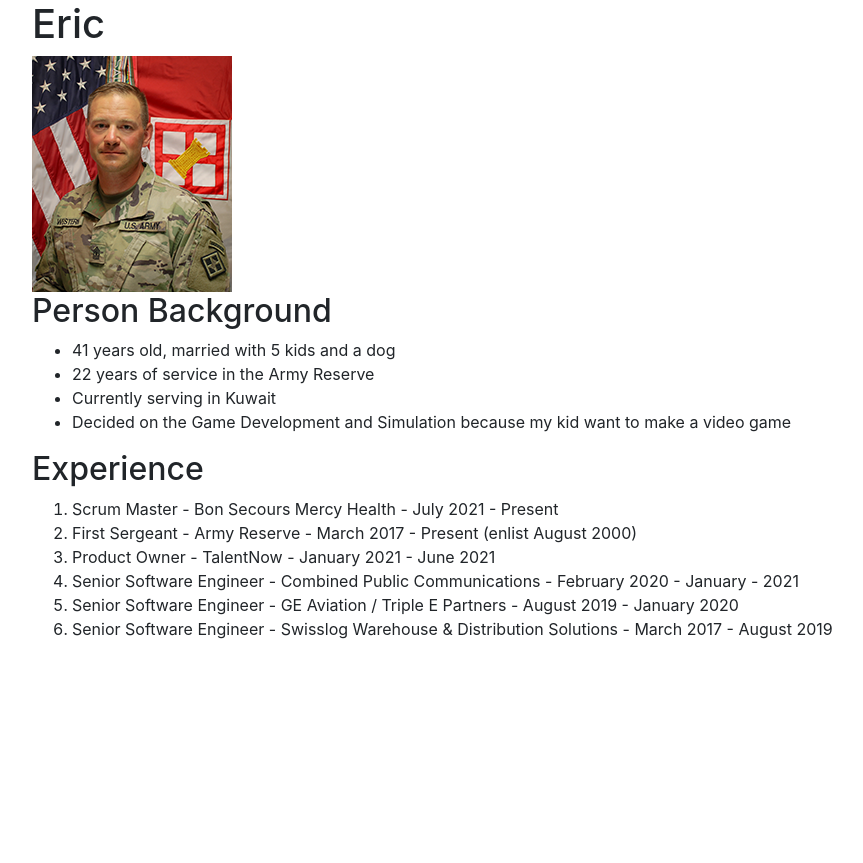
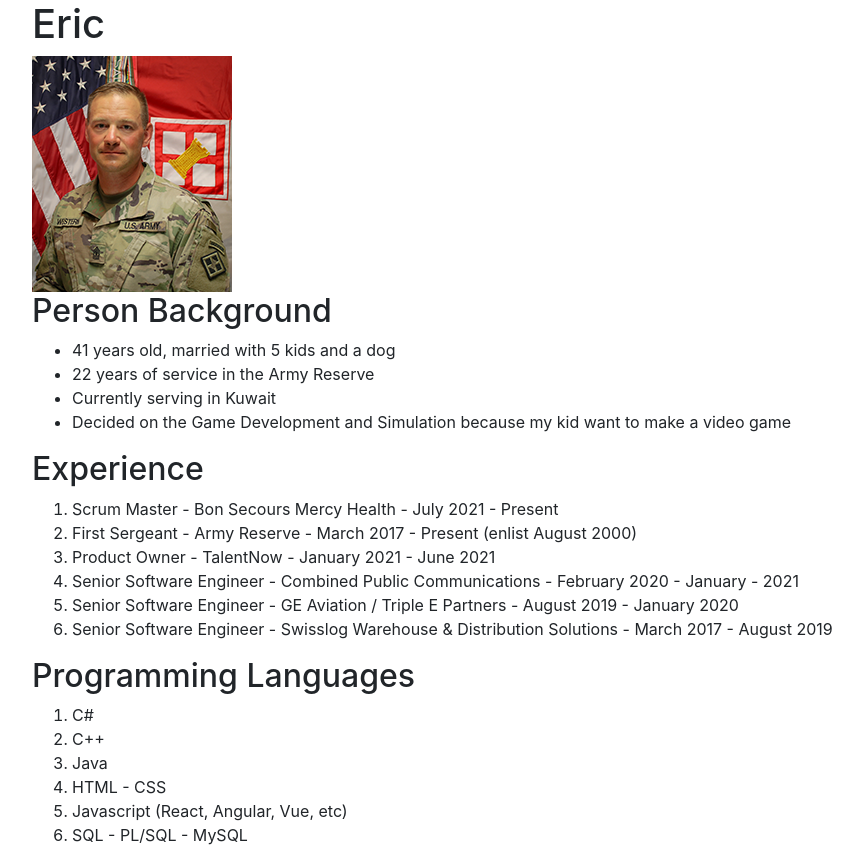
Before and after one commit to it3049c-fall22-henderson/online-portfolio-ericwestern, a website: page index.html in a window 1280 px wide. Shown: the whole page, without its empty margins (53-916 px from the left). Before the commit the page ends 800 px from the top, so only its background shows below. Drawn offline with nearby package versions, Linux system fonts and the light colour scheme.

Commit message:
added programming languages

```diff
--- a/index.html
+++ b/index.html
@@ -40,6 +40,18 @@
       </ol>
     </div>
 
+    <div class="section" id="programmingLanguages">
+      <h2>Programming Languages</h2>
+      <ol>
+        <li>C#</li>
+        <li>C++</li>
+        <li>Java</li>
+        <li>HTML - CSS</li>
+        <li>Javascript (React, Angular, Vue, etc)</li>
+        <li>SQL - PL/SQL - MySQL</li>
+      </ol>
+    </div>
+
   </div>
 
   <!-- INCLUDE SCRIPTS FILE HERE -->
```
